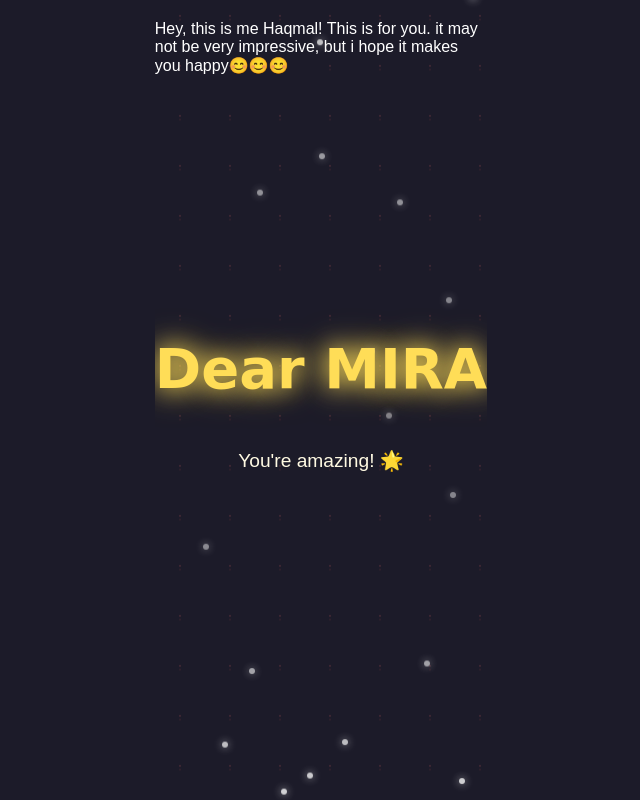
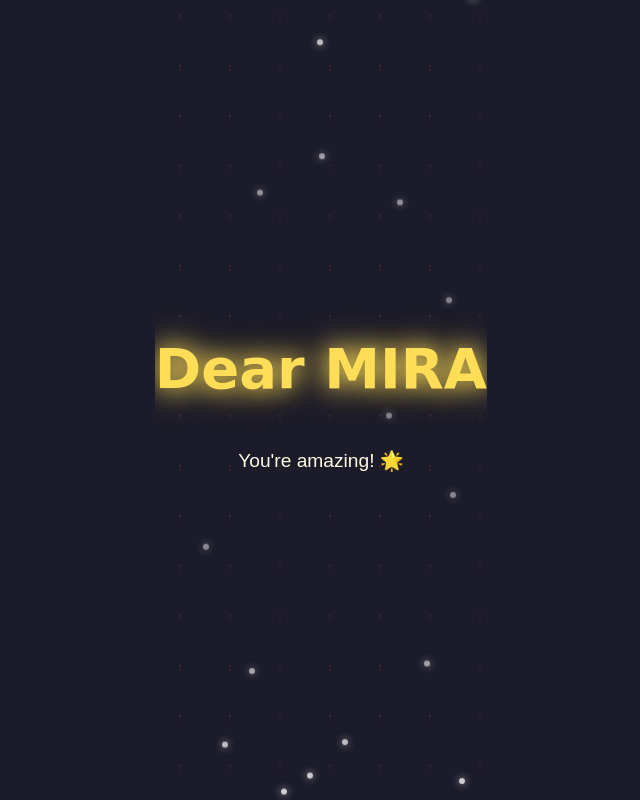
Before and after one commit to Haqmal-Noor/MiraApp, a plain HTML site: page index.html in a window 1280 px wide. Shown: the whole page, without its empty margins (319-959 px from the left). Drawn offline with Linux system fonts and the light colour scheme; no server answers.

Commit message:
Update index.html

```diff
--- a/index.html
+++ b/index.html
@@ -7,10 +7,6 @@
 		<link rel="stylesheet" href="style.css" />
 	</head>
 	<body>
-		<span
-			>Hey, this is me Haqmal! This is for you. it may not be very impressive,
-			but i hope it makes you happy😊😊😊</span
-		>
 		<div class="content">
 			<h1 class="animated-name">Dear MIRA</h1>
 			<p class="message" id="message">...</p>
```
